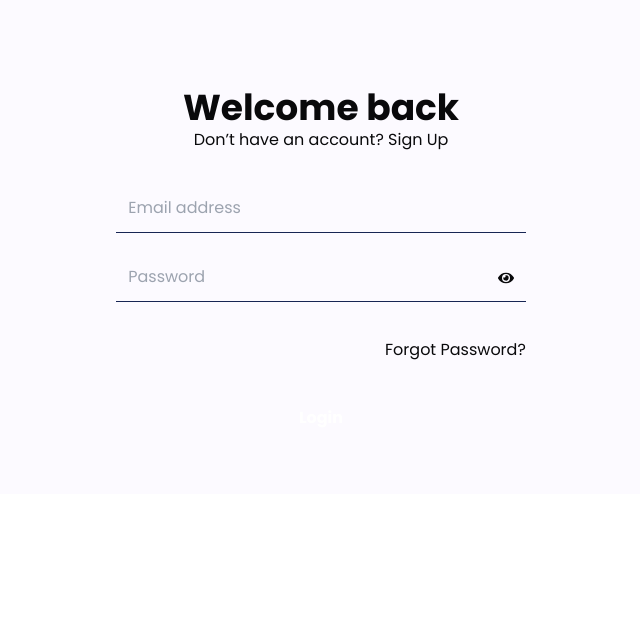
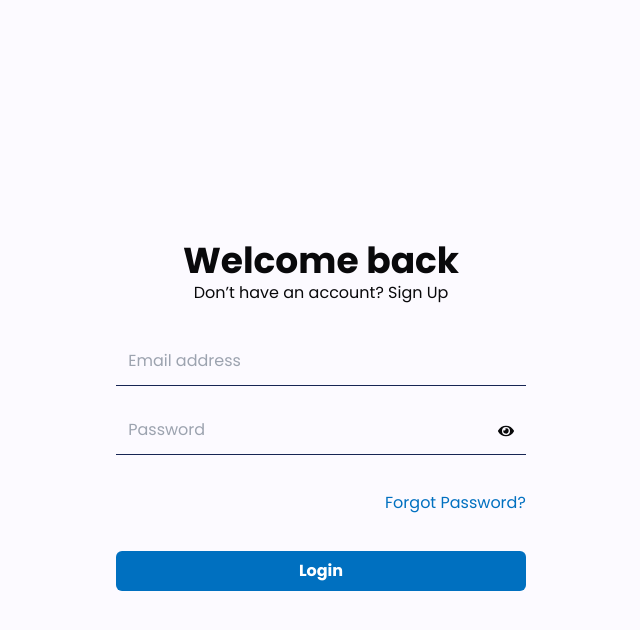
Before and after one commit to wpseemol/b2wi, a Next.js app: page /login in a window 1280 px wide. Shown: the top 630 px of the page, without its empty margins (319-959 px from the left). Built offline with nearby package versions, Linux system fonts and the light colour scheme.

Commit message:
color change

```diff
--- a/src/app/(authentication)/login/_components/login-form.tsx
+++ b/src/app/(authentication)/login/_components/login-form.tsx
@@ -17,7 +17,7 @@ export default function LoginForm() {
                     type="email"
                     name="email"
                     autoComplete="username"
-                    className="!bg-transparent !ring-0 !shadow-none border-0 outline-0 border-b border-blue-950 border-black-normal py-3 pl-3 focus:border-primaryColor transition-all"
+                    className="!bg-transparent !ring-0 !shadow-none border-0 outline-0 border-b border-blue-950 border-black-normal py-3 pl-3 focus:border-[#0070c0] transition-all"
                     placeholder="Email address"
                 />
 
@@ -25,7 +25,7 @@ export default function LoginForm() {
                 <div className="text-right my-4">
                     <Link
                         href={'/#'}
-                        className="text-primaryColor transition-colors hover:text-primary-500-dark"
+                        className="text-[#0070c0] transition-colors hover:text-primary-500-dark"
                     >
                         Forgot Password?
                     </Link>
@@ -39,7 +39,7 @@ export default function LoginForm() {
                 <button
                     disabled={loading}
                     type="submit"
-                    className="bg-primaryColor text-white font-semibold py-2 px-3 rounded-md hover:!bg-primary hover:bg-primary-500-dark transition-all"
+                    className="bg-[#0070c0] text-white font-semibold py-2 px-3 rounded-md hover:bg-neutral-900 transition-all"
                 >
                     {loading ? 'Sign In....' : 'Login'}
                 </button>
--- a/src/app/(authentication)/login/_components/password-filed.tsx
+++ b/src/app/(authentication)/login/_components/password-filed.tsx
@@ -12,7 +12,7 @@ export default function PasswordFiled() {
                 type={showPass ? 'text' : 'password'}
                 name="password"
                 autoComplete="current-password"
-                className="w-full !ring-0 !shadow-none !bg-transparent border-0 outline-0 border-b border-blue-950 py-3 focus:border-primaryColor  transition-all pl-3"
+                className="w-full !ring-0 !shadow-none !bg-transparent border-0 outline-0 border-b border-blue-950 py-3 focus:border-[#0070c0]  transition-all pl-3"
                 placeholder="Password"
             />
             {showPass ? (
--- a/src/app/(authentication)/login/page.tsx
+++ b/src/app/(authentication)/login/page.tsx
@@ -7,7 +7,7 @@ import LoginPageHeader from './_components/login-page-header';
 export default function LongPage() {
     return (
         <main>
-            <section className=" px-4 md:px-8 lg:px-16 xl:px-32 2xl:px-64 py-14 bg-[#fcfaff] flex flex-col items-center justify-center">
+            <section className="h-screen px-4 md:px-8 lg:px-16 xl:px-32 2xl:px-64 py-14 bg-[#fcfaff] flex flex-col items-center justify-center">
                 <div className="flex flex-col items-center sm:w-2/5 sm:px-0 px-2 ">
                     {/* set alert message */}
                     <AlertMessage />
```
